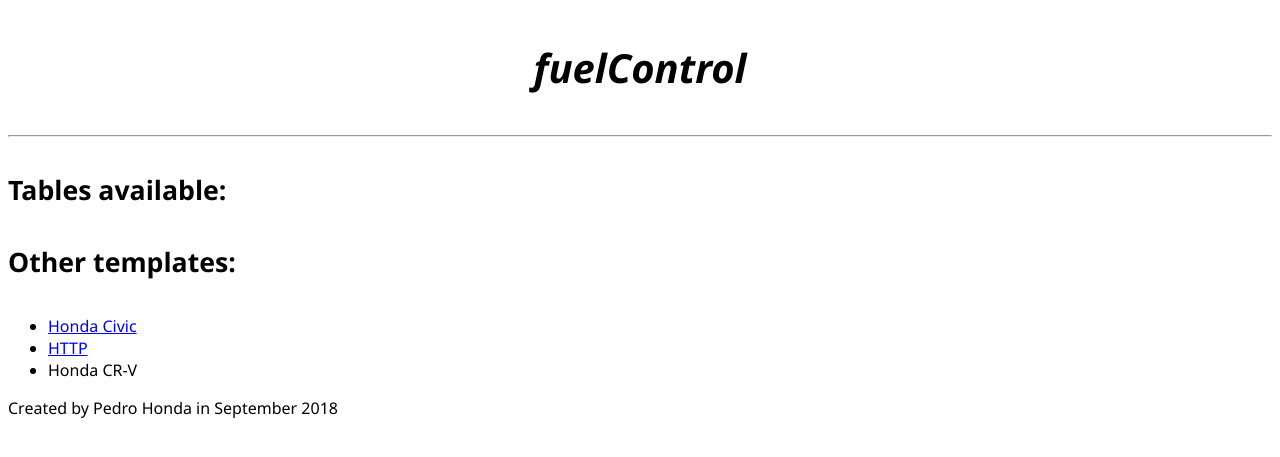
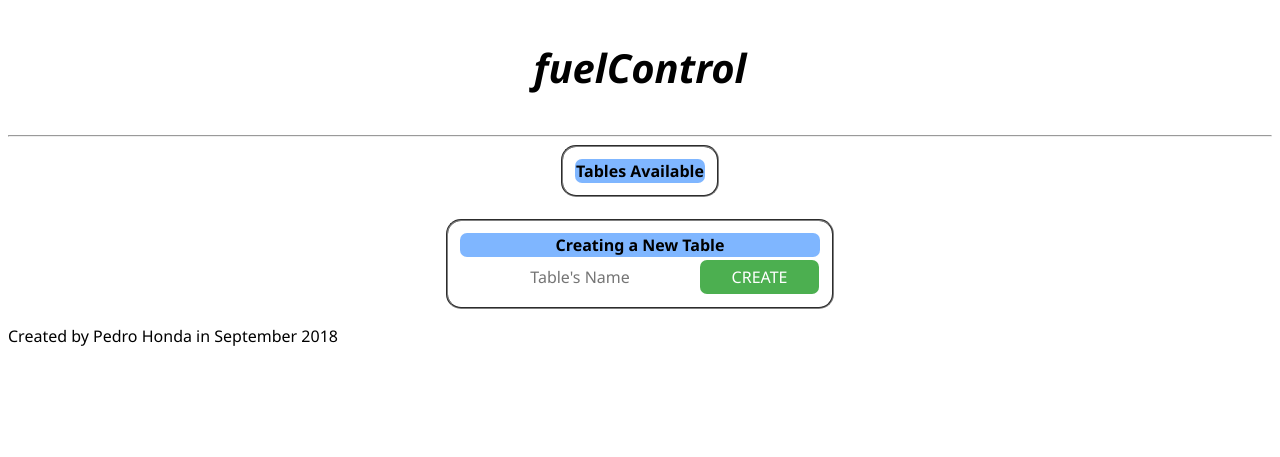
Before and after one commit to PedroHonda/fuelControl, a Flask app: template fuelControlWeb/templates/index.html in a window 1280 px wide. Shown: the top 457 px of the page. Run offline with Flask 2, Linux system fonts and the light colour scheme; the template is opened without the code that fills it, so the values that code supplies are empty.

Commit message:
2018-11-17 : Implementation of DELETE and CREATE on index.html

```diff
--- a/fuelControlDatabaseService/database_management/__init__.py
+++ b/fuelControlDatabaseService/database_management/__init__.py
@@ -30,7 +30,7 @@ class Home(Resource):
             newCarSQL = "CREATE TABLE " + carName + " (date DATE,mileage INTEGER,pricePerLitre FLOAT,litreTotal FLOAT,payTotal FLOAT,fuelType VARCHAR(20),mileageDiff INTEGER,efficiency FLOAT,pricePerKm FLOAT,comments)"
             db.sqlCommand(newCarSQL)
             db.connection.close()
-            return 'Created!', 201
+            return carName, 201
         db.connection.close()
         return tables, 409
 
@@ -93,7 +93,7 @@ class Car(Resource):
         try:
             db.deleteTable(carName)
             db.connection.close()
-            return {'Table dropped' : carName}, 200
+            return {'Name' : carName}, 200
         except:
             db.connection.close()
             return {'No table found' : carName}, 404
--- a/fuelControlWeb/templates/index.html
+++ b/fuelControlWeb/templates/index.html
@@ -10,6 +10,7 @@
 * {
     font-family:            'Segoe UI', Tahoma, Geneva, Verdana, sans-serif;
     font-size:              100%;
+    border-radius:          7px;
 }
 
 h3 {
@@ -21,8 +22,51 @@ h3 {
 h4 {
     font-size:              20pt;
 }
+
+table {
+    text-align:             center;
+    margin-left:            auto;
+    margin-right:           auto;
+    border-style:           groove;
+    border-width:           1.5pt;
+    border-radius:          15px;
+    padding:                10px;
+}
+
+th {
+    background-color:       rgb(127, 182, 255);
+    border-width: 0in;
+}
+
+.tablesNameClass {
+    width: 500px;
+}
+
+tr:hover {
+    background-color:     aliceblue;
+}
+input {
+    width:                  100%;
+    text-align:             center;
+    border-width:           0pt;
+}
+input:hover {
+    background-color:     aliceblue;
+}
+button {
+    background-color:       #4CAF50; /* Green */
+    border:                 none;
+    color:                  white;
+    padding:                6px 32px;
+    text-align:             center;
+    text-decoration:        none;
+    display:                inline-block;
+    font-size:              16px;
+}
 </style>
 <script>
+var allTables = [];
+
 function httpGET(url, callback) {
     const http = new XMLHttpRequest();
     http.open("GET", url, true);
@@ -33,8 +77,35 @@ function httpGET(url, callback) {
     http.send();
 }
 
+function httpPOST(url, callback, json) {
+    const http = new XMLHttpRequest();
+    http.open("POST", url, true);
+    http.setRequestHeader("Content-Type", "application/json;charset=UTF-8");
+    http.onreadystatechange=(e)=>{
+        if (http.readyState == 4)
+            callback(http.responseText, http.status);
+    }
+    http.send(JSON.stringify(json));
+}
+
+function httpDELETE(url, callback) {
+    const http = new XMLHttpRequest();
+    http.open("DELETE", url, true);
+    http.onreadystatechange=(e)=>{
+        if (http.readyState == 4 && http.status == 200)
+            callback(http.responseText);
+    }
+    http.send();
+}
+
+function deletingTable(json) {
+    var obj = JSON.parse(json);
+    document.getElementById(obj["Name"]).remove();
+}
+
 function tablesAvailable(json) {
     var obj = JSON.parse(json);
+    allTables = obj;
     var li, a, i;
     for (i = 0; i < obj.length; i++) {
         li = document.createElement("li");
@@ -46,19 +117,72 @@ function tablesAvailable(json) {
     }
 }
 
-httpGET("http://127.0.0.1:8080", tablesAvailable);
+function addRowToAvailableTables(tName) {
+    var tr, td, a, button, text, i, trID;
+    tr = document.createElement("tr");
+    tr.id = tName;
+    trID = tName.toString();
+    td = document.createElement("td");
+    a = document.createElement("a");
+    a.textContent = tName;
+    a.setAttribute("href", tName + ".html");
+    td.appendChild(a);
+    td.classList.add("tablesNameClass");
+    tr.appendChild(td);
+    td = document.createElement("td");
+    button = document.createElement("button");
+    // This is a workaround since on javascript each variable has a lifetime, and if we do a normal function() { script(trID) };
+    // The value of trID for every button created on the loop would be the same (the last one -> obj[obj.length-1])
+    button.onclick = function(arg) { return function() { httpDELETE("http://127.0.0.1:8080/"+arg, deletingTable) }; }(trID);
+    text = document.createTextNode("DEL");
+    button.appendChild(text);
+    td.appendChild(button);
+    tr.appendChild(td);
+    document.getElementById("tablesTable").appendChild(tr);
+}
+
+function updateTablesAvailableTable(json) {
+    var obj = JSON.parse(json);
+    allTables = obj;
+    for (i = 0; i < obj.length; i++) {
+        addRowToAvailableTables(obj[i]);
+    }
+}
+
+function addToLastTablesAvailableTable(response, status) {
+    if (status == 201) {
+        document.getElementById("nameCreateTable").value = "";
+        addRowToAvailableTables(response.replace(/"/g, ''));
+    } else if (status == 409) {
+        alert("There is already a table with this Name");
+    }
+}
+
+function createTable() {
+    var nameTable = document.getElementById("nameCreateTable").value;
+    var json = [];
+    json[0] = nameTable;
+    httpPOST("http://127.0.0.1:8080", addToLastTablesAvailableTable, json);
+}
+
+httpGET("http://127.0.0.1:8080", updateTablesAvailableTable);
 </script>
 <body>
     <h3>fuelControl</h3>
     <hr>
-    <h4>Tables available:</h4>
+    <table id="tablesTable">
+        <tr><th colspan="2">Tables Available</th></tr>
+    </table>
+    <br>
+    <table>
+        <tr>
+            <th colspan="2">Creating a New Table</th></tr>
+        <tr>
+            <td><input type="text" placeholder="Table's Name" id="nameCreateTable"></td>
+            <td><button onclick="createTable()">CREATE</button></td>
+        </tr>
+    </table>
     <ul id="tables"></ul>
-    <h4>Other templates:</h4>
-    <ul>
-        <li><a href="hondaCivic.html">Honda Civic</a></li>
-        <li><a href="http.html">HTTP</a></li>
-        <li>Honda CR-V</li>
-    </ul>
     <p>Created by Pedro Honda in September 2018</p>
 </body>
 </html>
```
